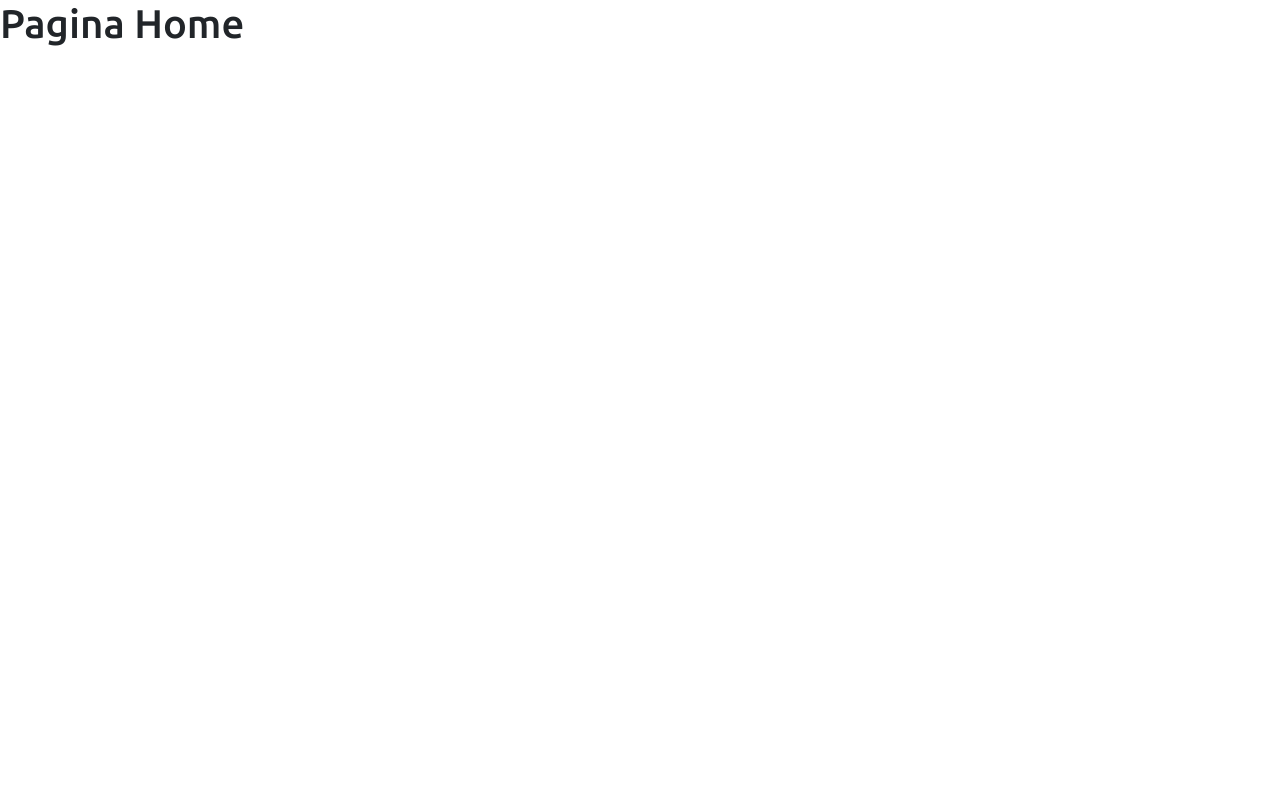
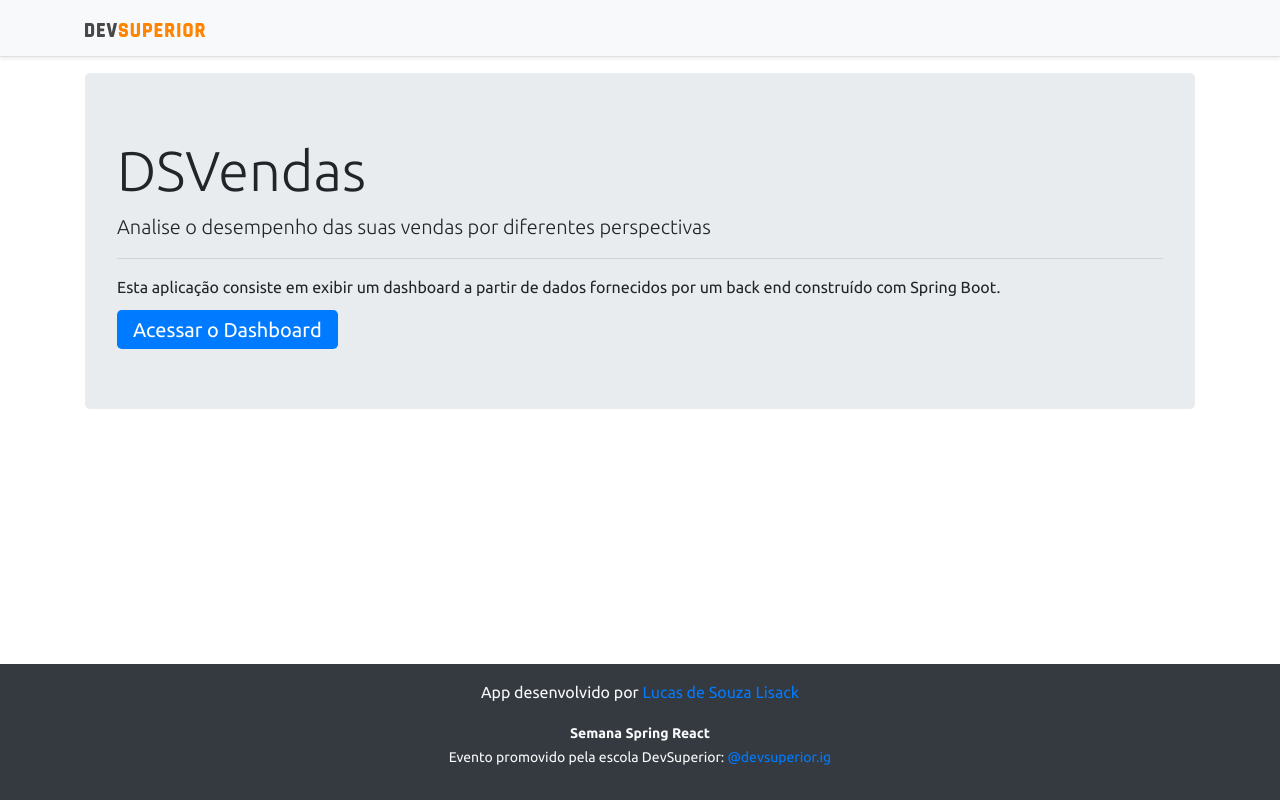
Before and after one commit to lzkz/projeto-sds3, a React (Create React App) app in the folder frontend/: page / in a window 1280 px wide. Built offline with nearby package versions, Linux system fonts and the light colour scheme.

Commit message:
Home, navigation

```diff
--- a/frontend/src/components/NavBar/index.tsx
+++ b/frontend/src/components/NavBar/index.tsx
@@ -1,11 +1,14 @@
 import ImgDsDark from 'assets/img/ds_dark.svg';
+import { Link } from 'react-router-dom';
 
 function NavBar() {
   return (
     <div className="d-flex flex-column flex-md-row align-items-center p-3 px-md-4 mb-3 bg-light border-bottom shadow-sm">
       <div className="container">
         <nav className="my-2 my-md-0 mr-md-3">
+          <Link to="/">
             <img src={ImgDsDark} alt="DevSuperior" width="120" />
+          </Link>
         </nav>
       </div>
     </div>
--- a/frontend/src/pages/Home/index.tsx
+++ b/frontend/src/pages/Home/index.tsx
@@ -1,9 +1,27 @@
+import Footer from "components/Footer";
+import NavBar from "components/NavBar";
+import { Link } from "react-router-dom";
+
 function Home() {
     return (
-      <div>
-          <h1>Pagina Home </h1>
-  </div>
+        <>
+            <NavBar />
+            <div className="container">
+                <div className="jumbotron">
+                    <h1 className="display-4">DSVendas</h1>
+                    <p className="lead">Analise o desempenho das suas vendas por diferentes perspectivas</p>
+                    <hr />
+                    <p>Esta aplicação consiste em exibir um dashboard a partir de dados fornecidos por um back end construído com Spring Boot.</p>
+                    <Link className="btn-primary btn-lg" to="/dashboard">
+                        Acessar o Dashboard
+
+                        </Link>
+
+                </div>
+            </div>
+            <Footer />
+        </>
     );
-  }
+}
 
-  export default Home;
+export default Home;
```
Lines whose indentation alone changed are shown as unchanged.
